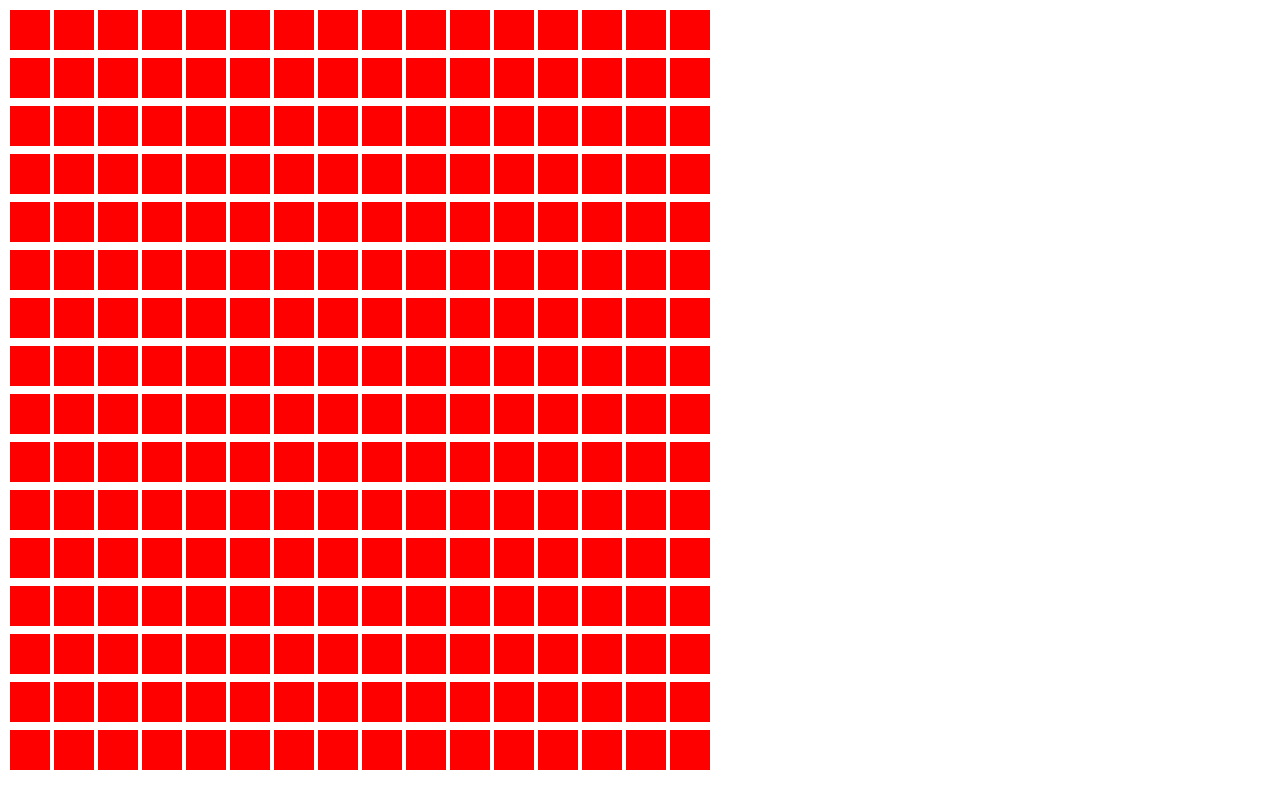
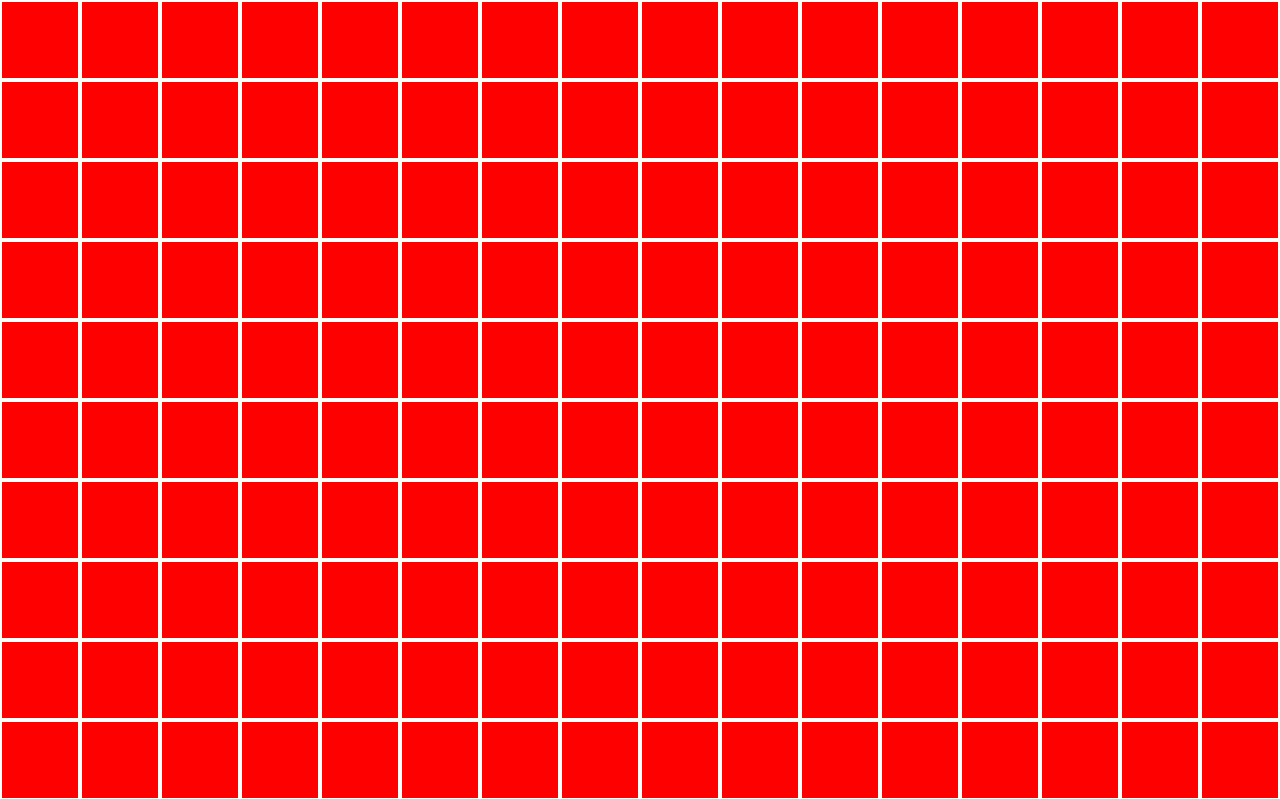
Before and after one commit to ffff19/etch-a-sketch, a plain HTML site: page index.html in a window 1280 px wide. Shown: the top 799 px of the page. Drawn offline with Linux system fonts and the light colour scheme.

Commit message:
Filled the screen with the squares

```diff
--- a/e-a-s.js
+++ b/e-a-s.js
@@ -4,7 +4,7 @@ while (j < 16) {
 	const container = document.querySelector('#container');
 	const row = document.createElement('div');
 	row.setAttribute('id', 'row');
-
+	row.className = "row";
 	row.id="row" + String(j);
 
 	container.appendChild(row);
--- a/style.css
+++ b/style.css
@@ -1,13 +1,20 @@
-body *{
+body {
+  width:100%;
+  margin:0;
 }
 
 .container {
 }
 
+
+.row {
+  width:100%;
+  display:flex;
+}
+
 .square {
-	height: 40px;
+	flex:1;
 	aspect-ratio: 1 / 1;
 	background-color: red;
 	margin: 2px;
-	display: inline-block;
 }
```
